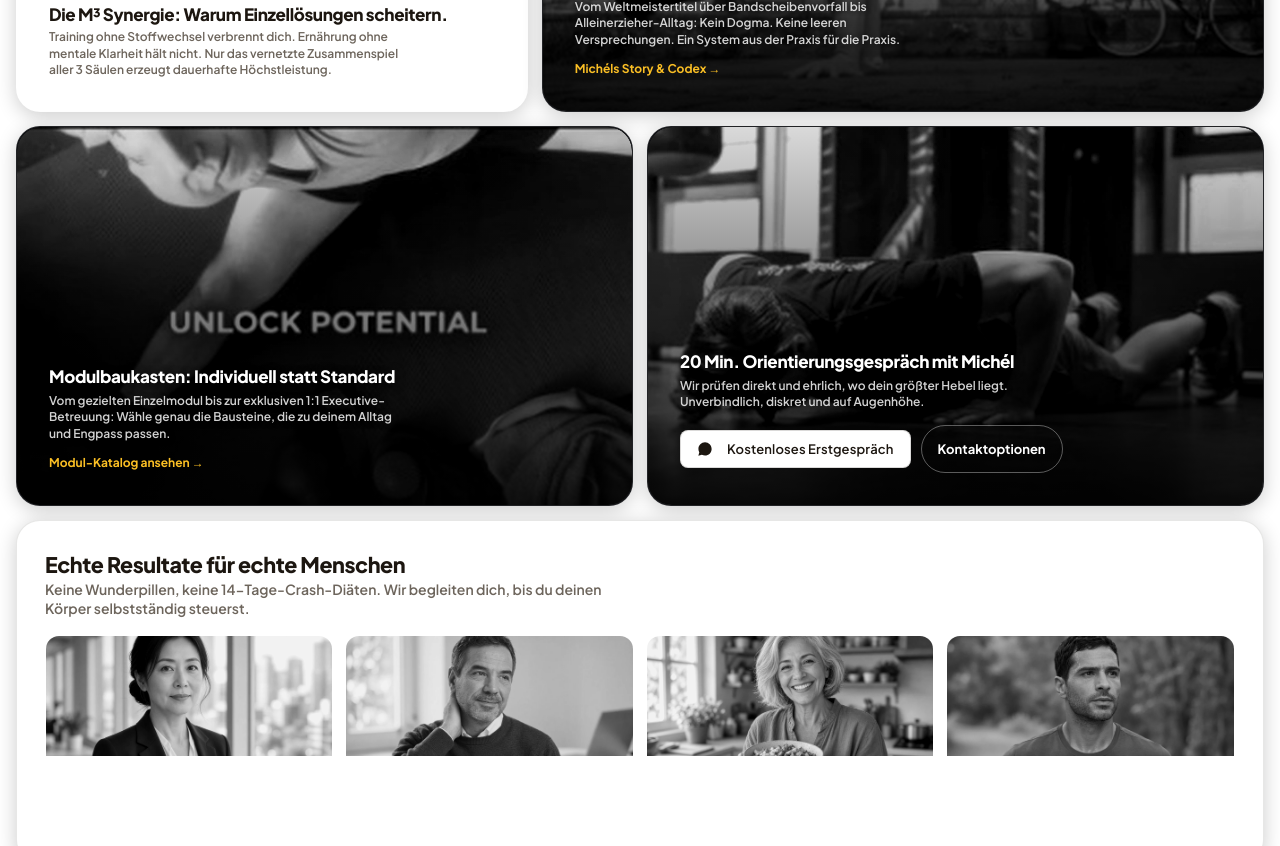
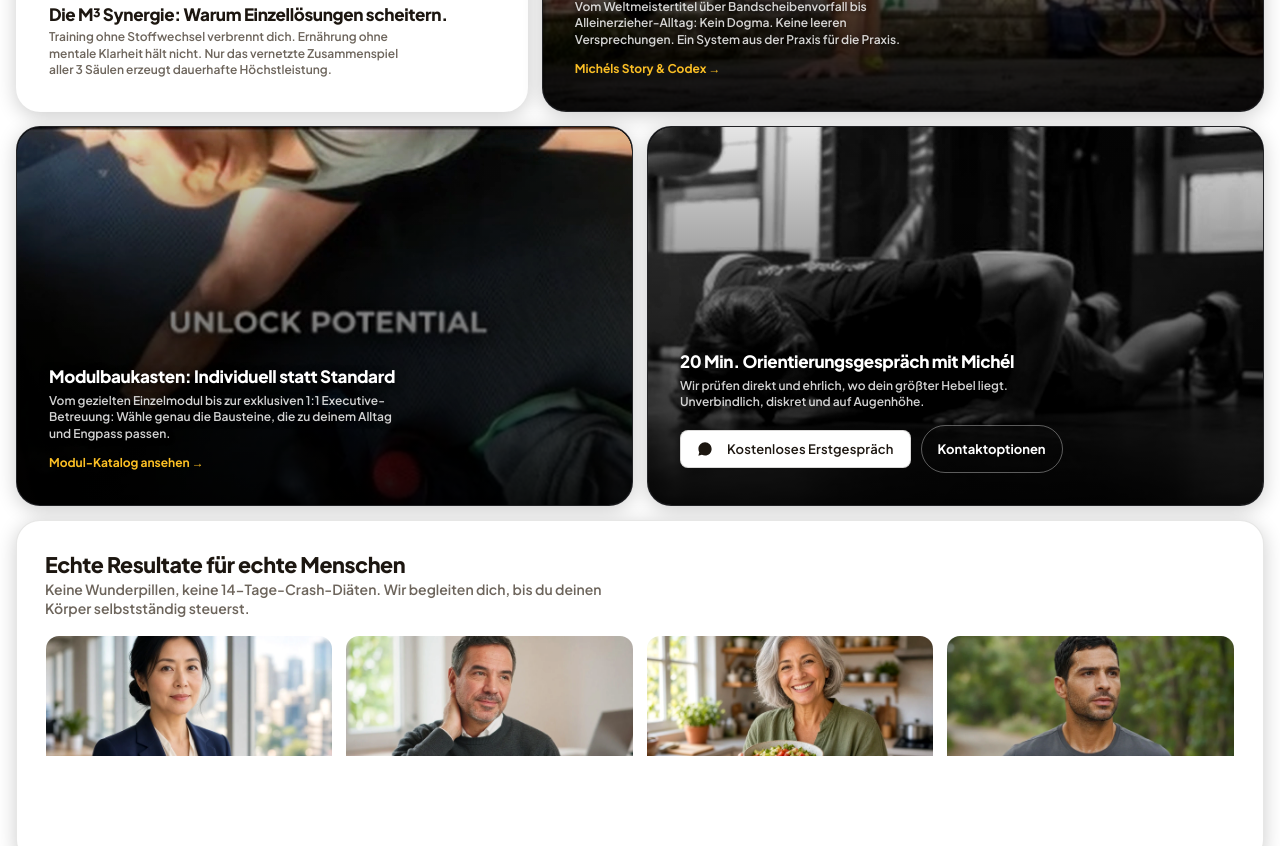
Before and after one commit to RobertLinke89/m3-performance, a React (Vite) app: page / in a window 1280 px wide. Shown: the part 1200-2046 px from the top of the page. Built offline with nearby package versions, Linux system fonts and the light colour scheme.

Commit message:
style: display module and bento images in rich vibrant full color

```diff
--- a/src/index.css
+++ b/src/index.css
@@ -1775,7 +1775,7 @@ picture {
   object-fit: cover;
   object-position: 50% 18%;
   border-radius: 18px;
-  filter: grayscale(0.12) contrast(1.06);
+  filter: saturate(1.06) contrast(1.04);
 }
 
 .portrait-cutout {
@@ -3019,7 +3019,7 @@ picture.bento-bg img,
   border: none !important;
   border-radius: inherit;
   display: block !important;
-  filter: grayscale(100%) contrast(1.1) brightness(0.95);
+  filter: saturate(1.08) contrast(1.04);
   image-rendering: -webkit-optimize-contrast;
   image-rendering: auto;
   -webkit-backface-visibility: hidden;
@@ -3722,7 +3722,7 @@ picture.bento-bg img,
   height: 120px;
   object-fit: cover;
   object-position: 50% 18%;
-  filter: grayscale(100%) contrast(1.1) brightness(0.95);
+  filter: saturate(1.15) contrast(1.05);
 }
 
 .bento-sub-body {
```
